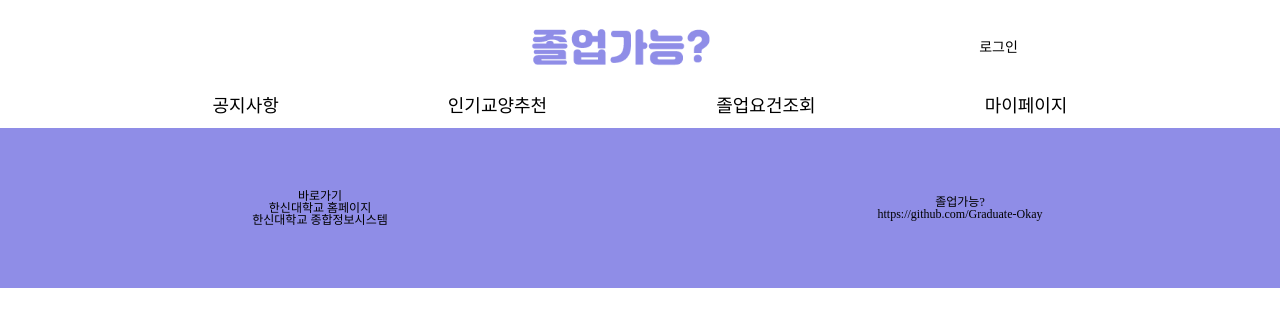
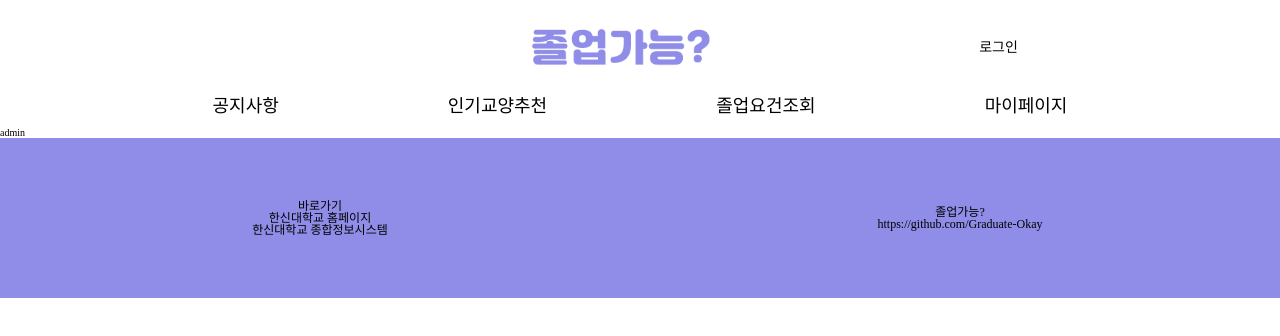
Before and after one commit to Graduate-Okay/Graduate-Okay-FE, a React (Create React App) app in the folder graduate-okay-fe/: page /admin in a window 1280 px wide. Shown: the top 336 px of the page. Built offline with nearby package versions, Linux system fonts and the light colour scheme; a web font is replaced by a local one.

Commit message:
Feat : admin 페이지 라우팅

```diff
--- a/graduate-okay-fe/src/App.tsx
+++ b/graduate-okay-fe/src/App.tsx
@@ -17,6 +17,7 @@ const Signup = lazy(() => import("./pages/Signup"));
 const Find = lazy(() => import("./pages/Find"));
 const KyRecommendDetail = lazy(() => import("./pages/KyRecommendDetail"));
 const ModifyInfo = lazy(() => import("./pages/ModifyInfo"));
+const Admin = lazy(() => import("./pages/Admin"));
 
 function App() {
   const [cookies] = useCookies(["accessToken"]);
@@ -35,6 +36,7 @@ function App() {
           <Route path="/login" element={<Login />} />
           <Route path="/signup" element={<Signup />} />
           <Route path="/find" element={<Find />} />
+          <Route path="/admin" element={<Admin />} />
           <Route
             path="/kyRecommend/:id"
             element={
--- /dev/null
+++ b/graduate-okay-fe/src/pages/Admin.tsx
@@ -0,0 +1,13 @@
+import React from "react";
+import styled, { ThemeProvider } from "styled-components";
+import theme from "../constants/theme";
+
+const Admin: React.FC = () => {
+  return (
+    <ThemeProvider theme={theme}>
+      <p>admin</p>
+    </ThemeProvider>
+  );
+};
+
+export default Admin;
```
